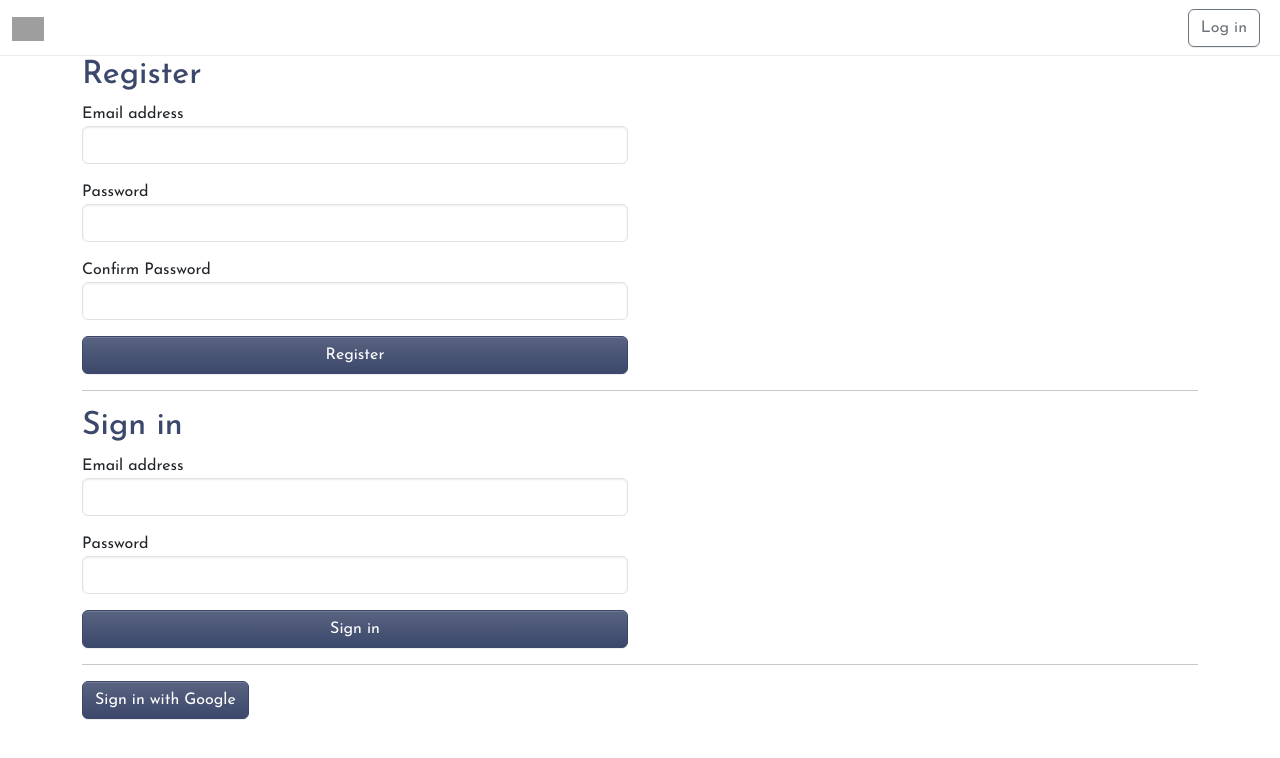
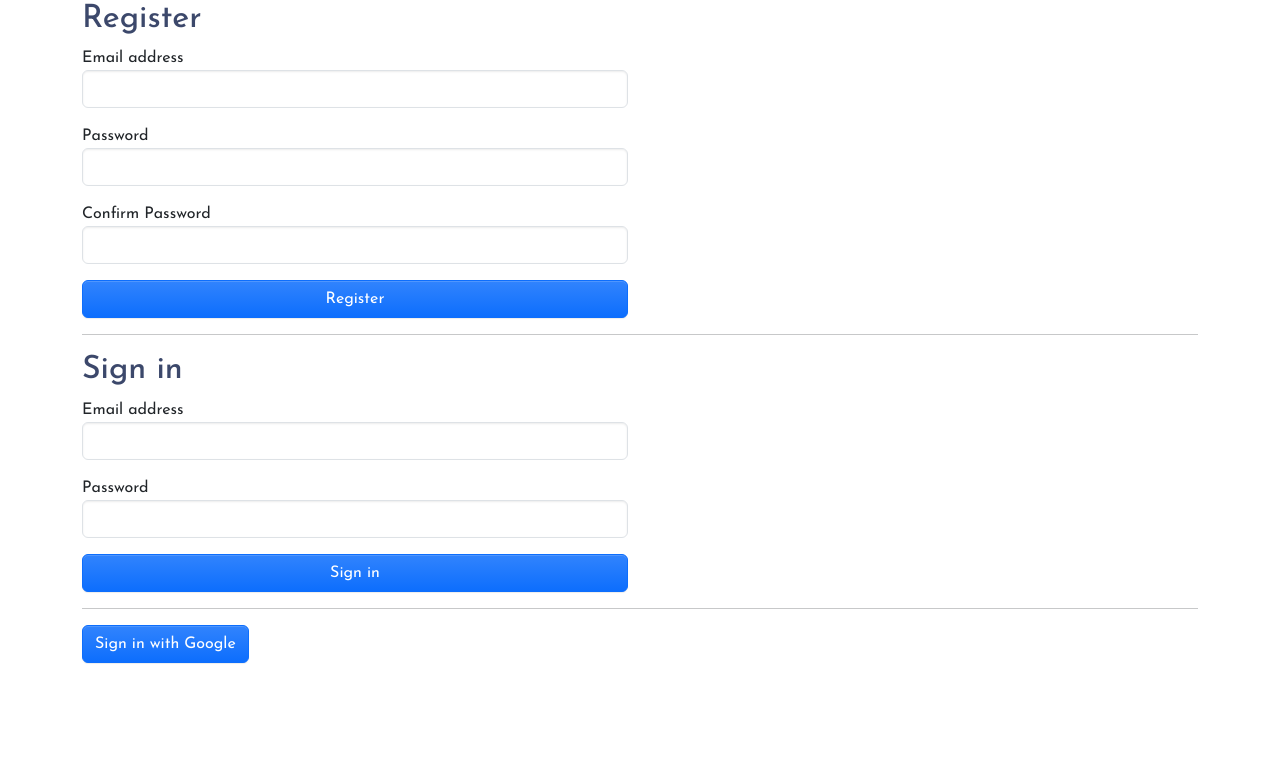
Before and after one commit to shakhrillo/m_main, a React (Vite) app in the folder SELENIUM_NODEJS/client/: page /auth in a window 1280 px wide. Shown: the top 758 px of the page. Built offline with nearby package versions, Linux system fonts and the light colour scheme; no server answers; grey boxes are pictures that could not be loaded.

Commit message:
Refactor CSS styles in dashboard and sidebar components

```diff
--- a/SELENIUM_NODEJS/client/src/components/navbar/index.tsx
+++ b/SELENIUM_NODEJS/client/src/components/navbar/index.tsx
@@ -5,6 +5,8 @@ import { setUser } from "../../features/auth";
 import { getUserTokenAction, signOutAction } from "../../features/auth/action";
 import { initFirebase } from "../../features/firebase/actions";
 import "../../style/navbar.css";
+
+import logoImg from "../../assets/logo.svg";
 
 function Navbar() {
   const dispatch = useAppDispatch();
@@ -42,8 +44,8 @@ function Navbar() {
   return (
     <nav className="navbar custom-navbar">
       <div className="container-fluid">
-        <a className="navbar-brand" href={'/'}>
-          <img src="https://cdn.freebiesupply.com/images/large/2x/amazon-logo-transparent.png" alt="" height="24" />
+        <a className="navbar-brand p-0" href={'/'}>
+          {/* <img src={logoImg} alt="logo" height="40" /> */}
         </a>
         <button className="btn btn-outline-secondary me-2" type="button" onClick={handleClick}>
           {user ? 'Log out' : 'Log in'}
--- a/SELENIUM_NODEJS/client/src/index.scss
+++ b/SELENIUM_NODEJS/client/src/index.scss
@@ -101,31 +101,6 @@ body {
   color: $body-color;
 }
 
-.btn {
-  display: flex;
-  align-items: center;
-  justify-content: center;
-  gap: 0.2rem;
-}
-
-.btn-primary {
-  background-color: $primary-color;
-  border-color: $primary-color;
-  &:hover {
-    background-color: darken($primary-color, 10%);
-    border-color: darken($primary-color, 10%);
-  }
-}
-
-.btn-secondary {
-  background-color: $secondary;
-  border-color: $secondary;
-  &:hover {
-    background-color: darken($secondary, 10%);
-    border-color: darken($secondary, 10%);
-  }
-}
-
 // Additional customizations
 h1,
 h2,
--- a/SELENIUM_NODEJS/client/src/main.tsx
+++ b/SELENIUM_NODEJS/client/src/main.tsx
@@ -82,7 +82,6 @@ if (container) {
 
   root.render(
     <Provider store={store}>
-      <Navbar />
       <RouterProvider router={router} />
     </Provider>,
   )
--- a/SELENIUM_NODEJS/client/src/style/_sidebar.scss
+++ b/SELENIUM_NODEJS/client/src/style/_sidebar.scss
@@ -5,7 +5,7 @@
   top: 0;
   left: 0;
   border-right: $border-width solid $border-color;
-  padding-top: 60px;
+  background-color: #fbfbfb;
 }
 
 .list-group {
--- a/SELENIUM_NODEJS/client/src/style/dashboard.css
+++ b/SELENIUM_NODEJS/client/src/style/dashboard.css
@@ -1,8 +1,5 @@
-
-
 .content {
     width: calc(100% - 250px);
-    padding: 24px;
     margin-left: 250px;
 }
 
--- a/SELENIUM_NODEJS/client/src/views/dashboard/index.tsx
+++ b/SELENIUM_NODEJS/client/src/views/dashboard/index.tsx
@@ -2,9 +2,11 @@ import { collection, onSnapshot, orderBy, query } from "firebase/firestore"
 import { getDownloadURL, getStorage, ref } from "firebase/storage"
 import { useEffect, useState } from "react"
 import { useAppSelector } from "../../app/hooks"
+import Navbar from "../../components/navbar"
 
 import { Outlet } from "react-router-dom"
 import "../../style/dashboard.css"
+import logoImg from "../../assets/logo.svg";
 
 function DashboardView() {
   const [show, setShow] = useState(false)
@@ -88,14 +90,17 @@ function DashboardView() {
   return (
     <div className="dashboard">
       <div className="sidebar">
+        <a className="navbar-brand p-0" href={'/'}>
+          <img src={logoImg} alt="logo" height="60" />
+        </a>
         <div className="list-group">
           <button type="button" className="list-group-item list-group-item-action">
             <span>
               Scrap
             </span>
-            <span className="badge bg-warning rounded-pill ms-2">1</span>
+            {/* <span className="badge bg-warning rounded-pill ms-2">1</span>
             <span className="w-100"></span>
-            <i className="bi-caret-down"></i>
+            <i className="bi-caret-down"></i> */}
           </button>
           <div className="list-group list-group-nested">
             <a href="/scrap/reviews" className="list-group-item list-group-item-action active">
@@ -121,6 +126,7 @@ function DashboardView() {
         </div>
       </div>
       <div className="content">
+        <Navbar />
         <Outlet />
       </div>
     </div>
```
Also changed, not shown: SELENIUM_NODEJS/client/src/assets/logo.png (added), SELENIUM_NODEJS/client/src/assets/logo.svg (added).
